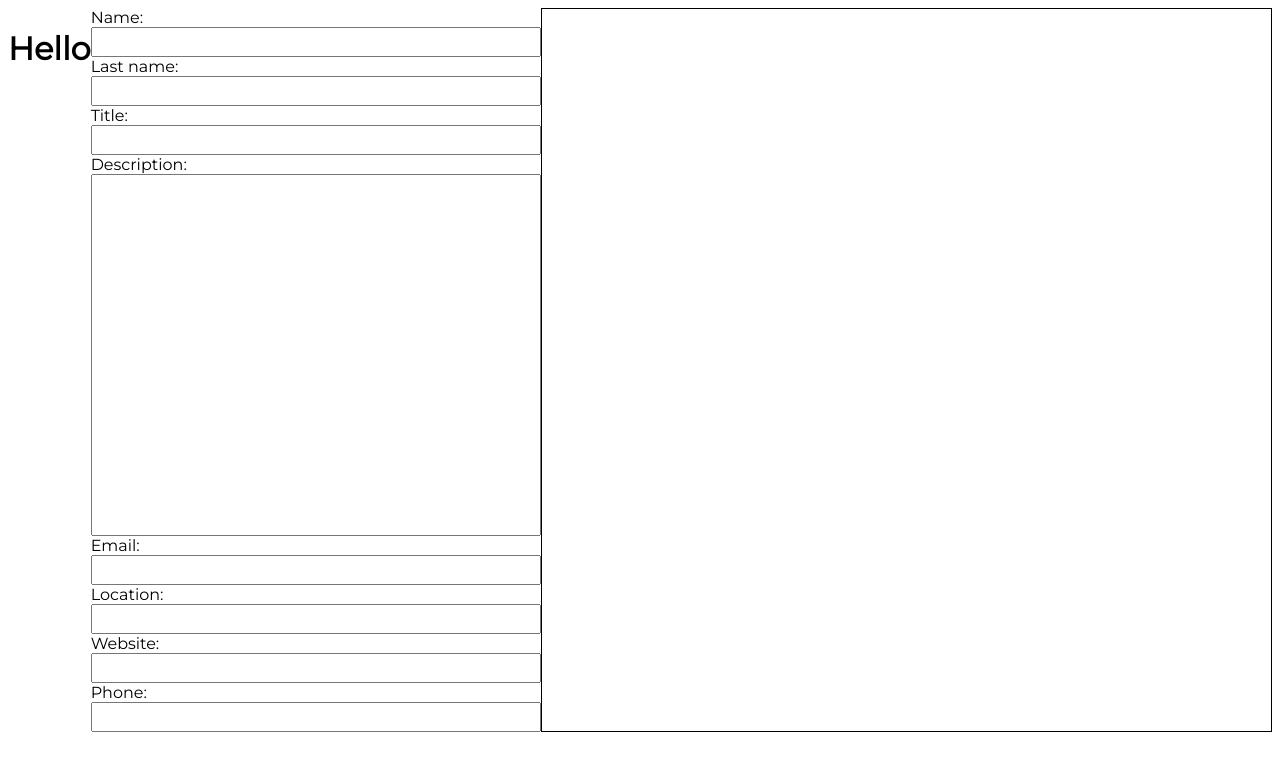
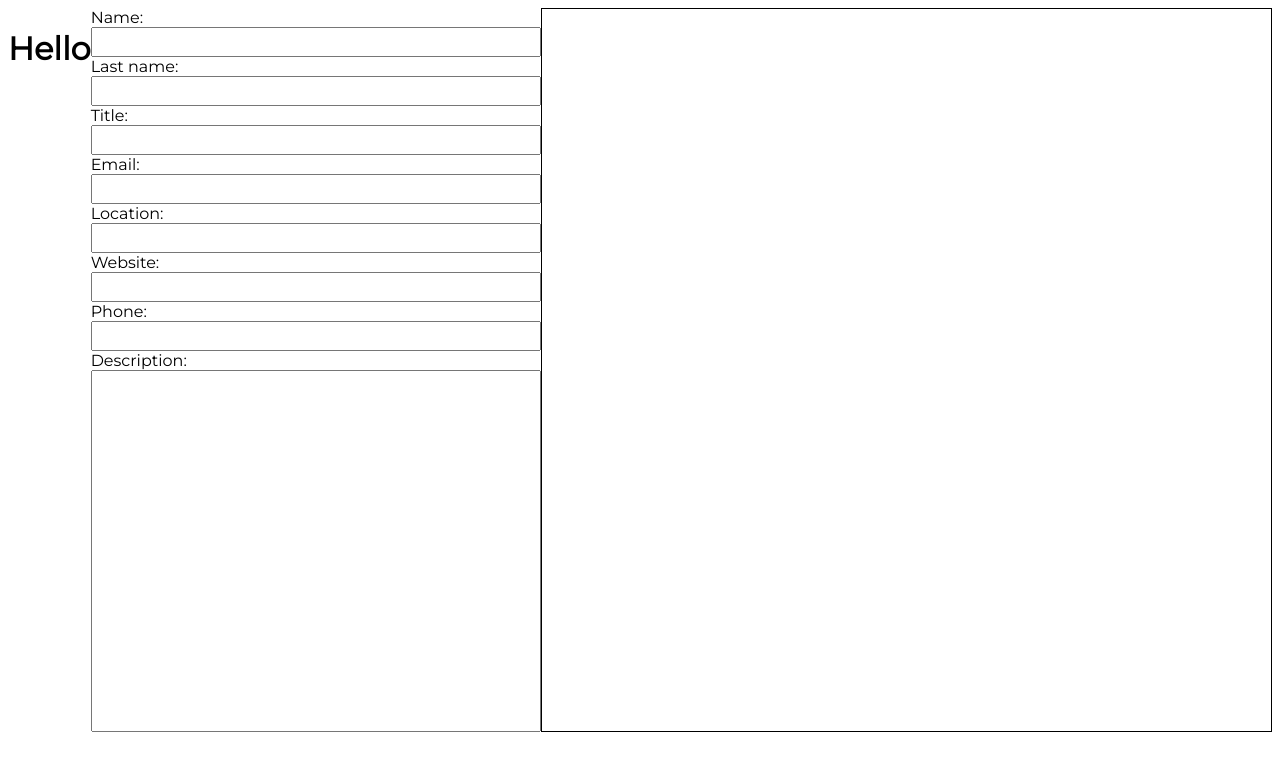
Before and after one commit to urosrelic/cv-app-react, a React (Vite) app: page / in a window 1280 px wide. Shown: the top 770 px of the page. Built offline with nearby package versions, Linux system fonts and the light colour scheme; a web font is replaced by a local one.

Commit message:
refactor: remove contact component

```diff
--- a/src/components/Contact.jsx
+++ /dev/null
@@ -1,22 +0,0 @@
-export const Contact = () => {
-  return (
-    <div className='contact-info-container'>
-      <div className='input-container'>
-        <label>Email:</label>
-        <input type='email' id='email-input' />
-      </div>
-      <div className='input-container'>
-        <label>Location:</label>
-        <input type='text' id='location-input' />
-      </div>
-      <div className='input-container'>
-        <label>Website:</label>
-        <input type='text' id='website-input' />
-      </div>
-      <div className='input-container'>
-        <label>Phone:</label>
-        <input type='text' id='phone-input' />
-      </div>
-    </div>
-  );
-};
--- a/src/components/Editor.jsx
+++ b/src/components/Editor.jsx
@@ -1,11 +1,9 @@
 import { General } from "./General";
-import { Contact } from "./Contact";
 
 export const Editor = ({ setGeneralData }) => {
   return (
     <div className='editor-container'>
       <General setGeneralData={setGeneralData} />
-      <Contact />
     </div>
   );
 };
--- a/src/components/General.jsx
+++ b/src/components/General.jsx
@@ -33,6 +33,22 @@ export const General = ({ setGeneralData }) => {
         />
       </div>
       <div className='input-container'>
+        <label>Email:</label>
+        <input type='email' id='email-input' />
+      </div>
+      <div className='input-container'>
+        <label>Location:</label>
+        <input type='text' id='location-input' />
+      </div>
+      <div className='input-container'>
+        <label>Website:</label>
+        <input type='text' id='website-input' />
+      </div>
+      <div className='input-container'>
+        <label>Phone:</label>
+        <input type='text' id='phone-input' />
+      </div>
+      <div className='input-container'>
         <label>Description:</label>
         <textarea
           id='description'
--- a/src/styles.css
+++ b/src/styles.css
@@ -11,7 +11,7 @@
   flex-direction: row;
 }
 
-/* Basic Info */
+/* General */
 .input-container {
   width: 450px;
   display: flex;
```
